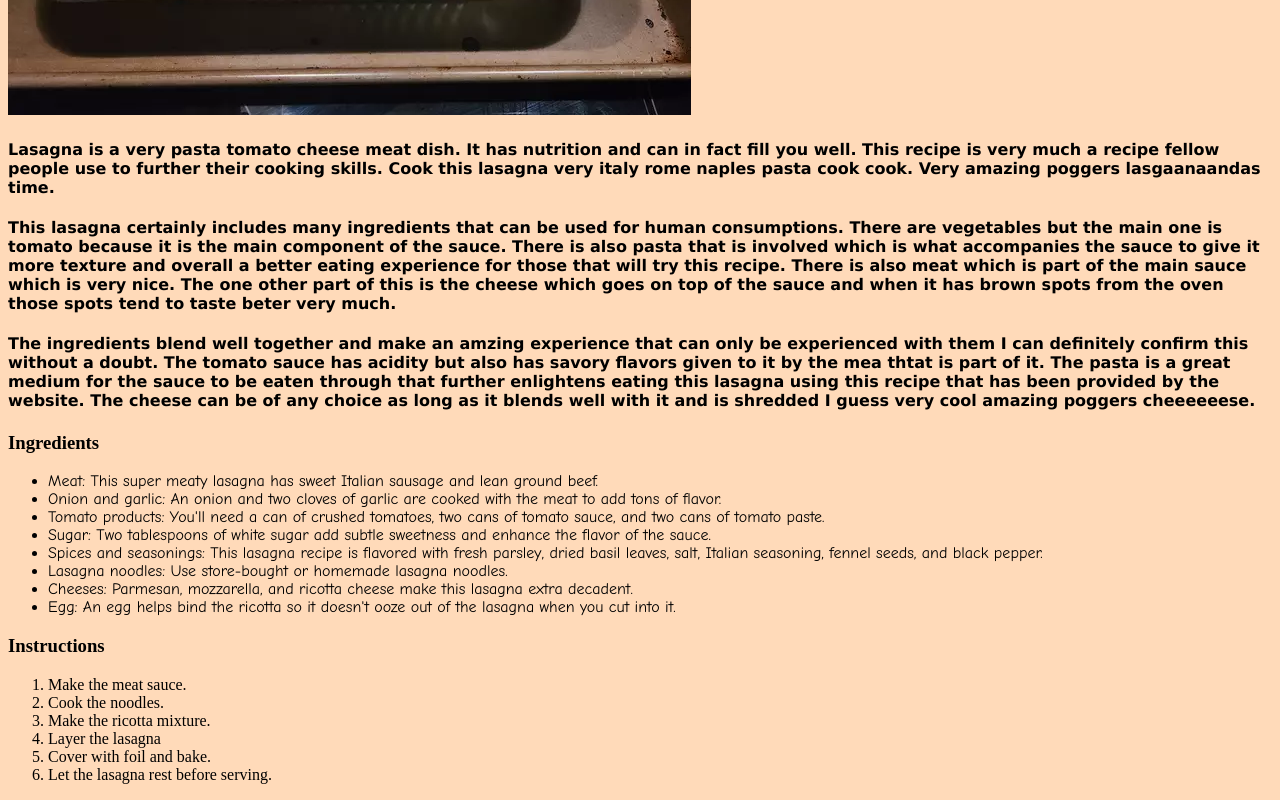
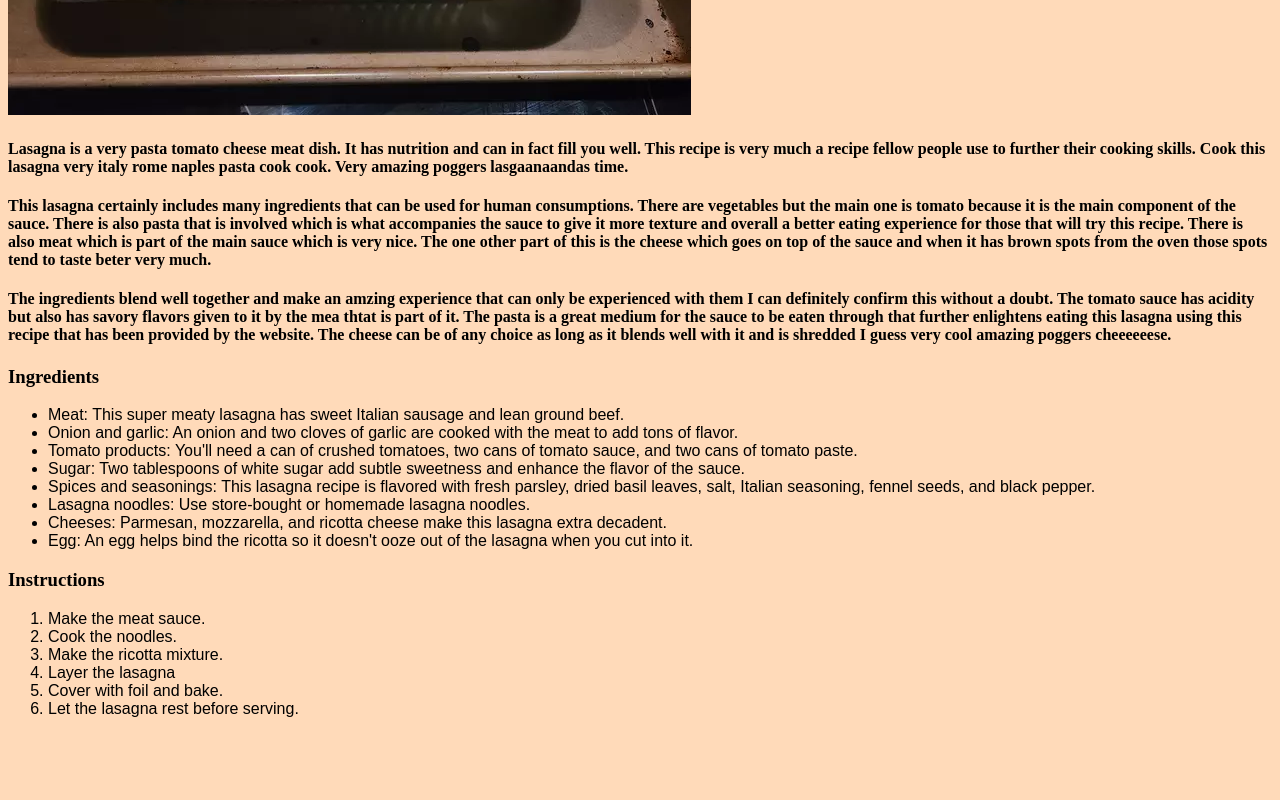
Before and after one commit to ULTRABEAN7001/odin-recipes, a plain HTML site: page recipes/lasagna.html in a window 1280 px wide. Shown: the part 504-1304 px from the top of the page. After the commit the page ends 1238 px from the top, so only its background shows below. Drawn offline with Linux system fonts and the light colour scheme.

Commit message:
changed box sizing

```diff
--- a/recipes/style.css
+++ b/recipes/style.css
@@ -1,3 +1,7 @@
+*{
+    box-sizing: border-box;
+}
+
 h1{
     border: solid;
     background-color: peachpuff;
@@ -7,7 +11,7 @@ h1{
 }
 
 h4{
-    font-family: 'Lucida Sans', 'Lucida Sans Regular', 'Lucida Grande', 'Lucida Sans Unicode', Geneva, Verdana, sans-serif;
+    font-family: "Times New Roman", Times, serif;
 }
 
 body{
@@ -15,5 +19,9 @@ body{
 }
 
 ul{
-    font-family: "Comic Sans MS", "Chalkboard SE", "Comic Neue", sans-serif;
+    font-family: Arial, Helvetica, sans-serif;
 }
+
+ol{
+    font-family: Arial, Helvetica, sans-serif;
+}
```
